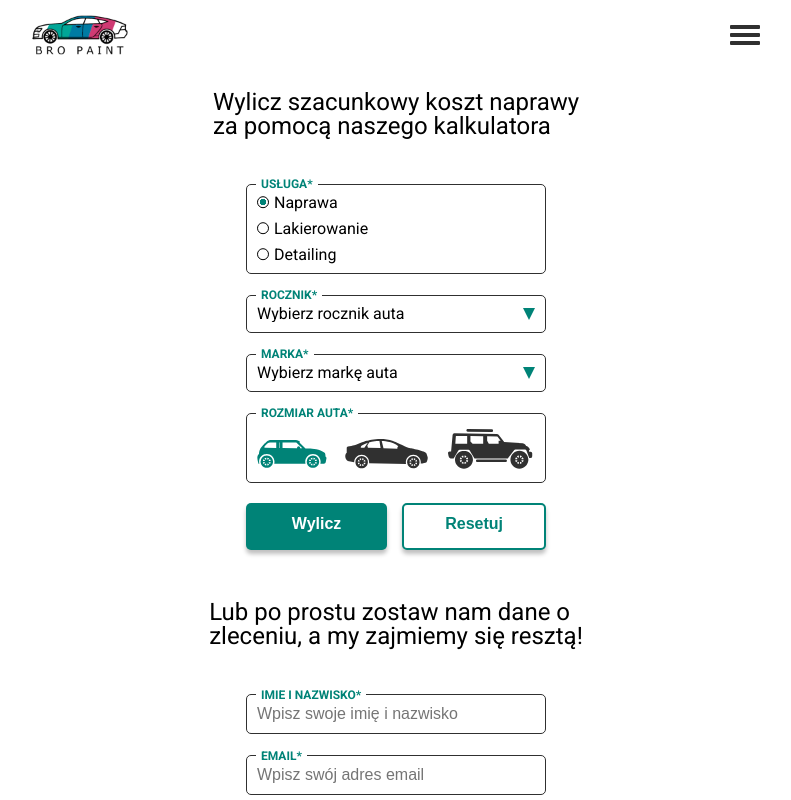
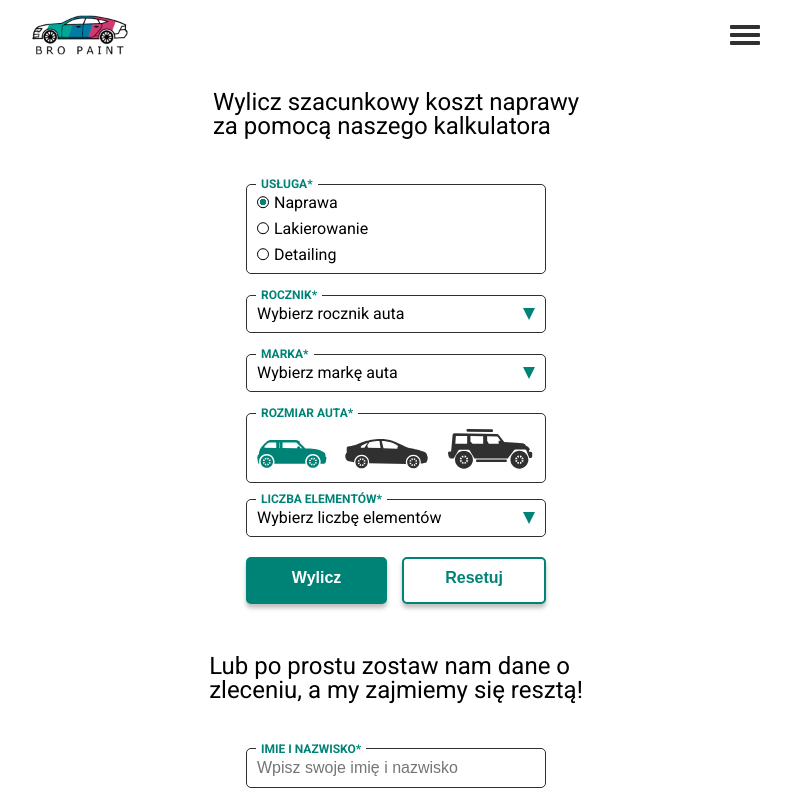
Before and after one commit to bartegs/BRO-PAINT, a React app: page /nowa-naprawa in a window 1280 px wide. Shown: the top 800 px of the page, without its empty margins (244-1035 px from the left). Built offline with nearby package versions, Linux system fonts and the light colour scheme.

Commit message:
BRO-20 Add changing calculator input fields based on repairType

```diff
--- a/apps/client/src/react/pages/NewRepair/components/NewRepairCalculator.tsx
+++ b/apps/client/src/react/pages/NewRepair/components/NewRepairCalculator.tsx
@@ -6,11 +6,23 @@ import { Icon } from "../../../components/Icon";
 
 export function NewRepairCalculator(): JSX.Element {
   const { width } = useWindowWidth();
-  const [calculator, setCalculator] = React.useState({
+
+  interface ICalculator {
+    repairType: string;
+    year: string;
+    make: string;
+    carSize: string;
+    panels?: number | string;
+    paintCorrection?: string;
+  }
+
+  const [calculator, setCalculator] = React.useState<ICalculator>({
     repairType: "Naprawa",
     year: "",
     make: "",
     carSize: "Małe",
+    panels: 0,
+    paintCorrection: "",
   });
 
   function handleValueChange(event: React.ChangeEvent<HTMLInputElement>) {
@@ -41,6 +53,16 @@ export function NewRepairCalculator(): JSX.Element {
       setCalculator(() => ({
         ...calculator,
         make: element.value,
+      }));
+    } else if (name === "panels") {
+      setCalculator(() => ({
+        ...calculator,
+        panels: parseInt(element.value, 10),
+      }));
+    } else if (name === "paintCorrection") {
+      setCalculator(() => ({
+        ...calculator,
+        paintCorrection: element.value,
       }));
     }
   }
@@ -100,6 +122,33 @@ export function NewRepairCalculator(): JSX.Element {
             <span className="radio__label">Detailing</span>
           </label>
         </div>
+        {calculator.repairType === "Detailing" && (
+          <>
+            <label
+              htmlFor="make"
+              className="input--outlined__label  input--outlined__label--other"
+            >
+              zakres korekty*
+            </label>
+            <div className="select">
+              <select
+                name="paintCorrection"
+                id="paintCorrection"
+                value={calculator.paintCorrection}
+                onChange={handleSelectChange}
+                required
+              >
+                <option value="">Wybierz rodzaj korekty lakieru</option>
+                <option value="3in1">Korekta 3w1</option>
+                <option value="3in1ceramic">Korekta 3w1 + ceramika</option>
+                <option value="3stage">Korekta 3 etapowa</option>
+                <option value="3stage+ceramic">
+                  Korekta 3 etapowa + ceramika
+                </option>
+              </select>
+            </div>
+          </>
+        )}
         <label
           htmlFor="year"
           className="input--outlined__label input--outlined__label--other"
@@ -121,7 +170,6 @@ export function NewRepairCalculator(): JSX.Element {
             <option value="2002">2002</option>
           </select>
         </div>
-
         <label
           htmlFor="make"
           className="input--outlined__label  input--outlined__label--other"
@@ -200,6 +248,31 @@ export function NewRepairCalculator(): JSX.Element {
             />
           </label>
         </div>
+        {calculator.repairType !== "Detailing" && (
+          <>
+            <label
+              htmlFor="make"
+              className="input--outlined__label  input--outlined__label--other"
+            >
+              liczba elementów*
+            </label>
+            <div className="select">
+              <select
+                name="panels"
+                id="panels"
+                value={calculator.panels}
+                onChange={handleSelectChange}
+                required
+              >
+                <option value={0}>Wybierz liczbę elementów</option>
+                <option value={1}>1</option>
+                <option value={2}>2</option>
+                <option value={3}>3</option>
+                <option value={4}>4</option>
+              </select>
+            </div>
+          </>
+        )}
         <div className="button__container mt-4">
           <Button
             text="Wylicz"
```
